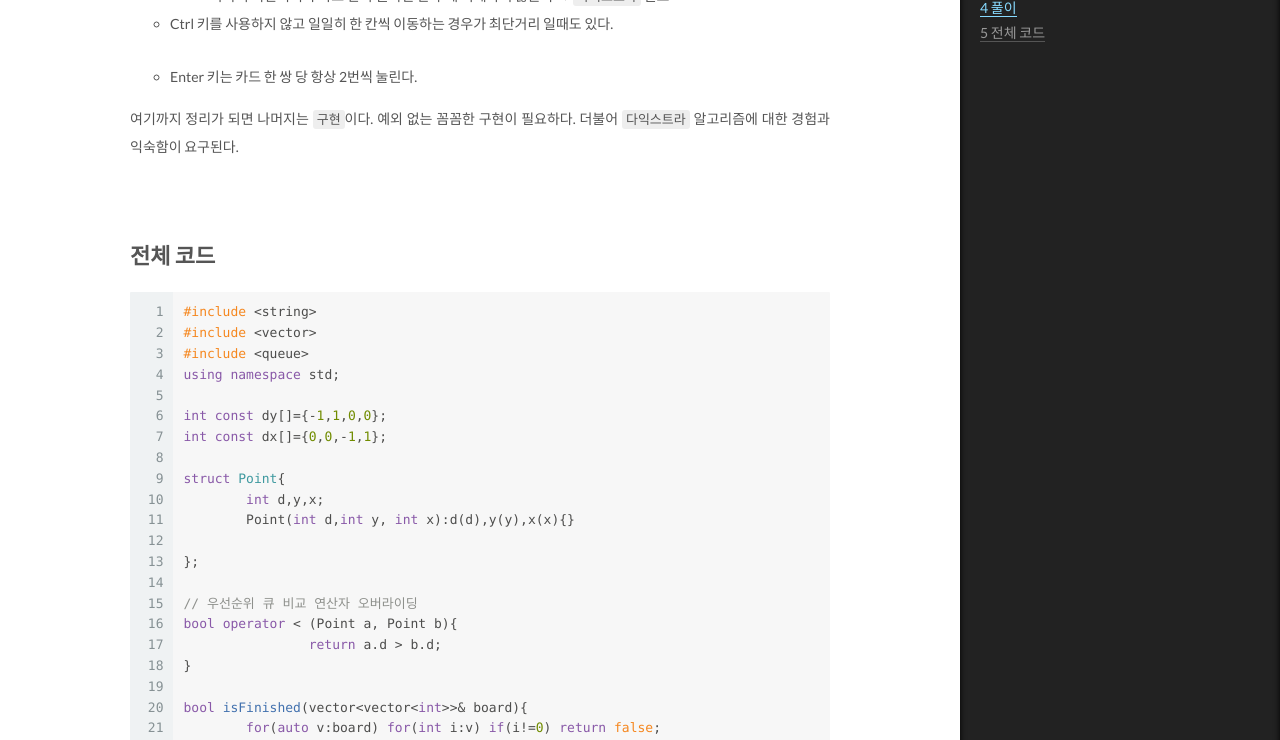
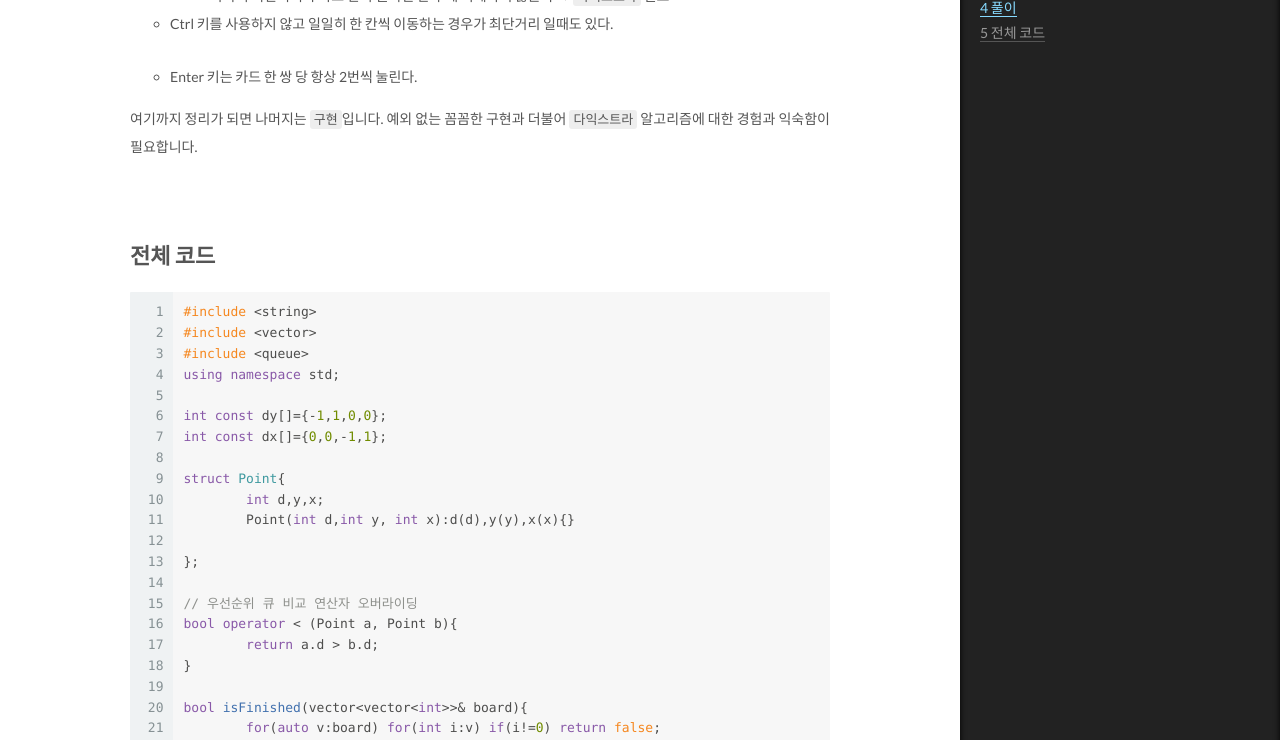
Before and after one commit to yjyoon-dev/yjyoon-dev.github.io, a Jekyll site: the page built from _posts/2021-01-29-kakao-paircard.md, in a window 1280 px wide and 1400 px high, scrolled down 4564 px. Shown: the part 150-890 px from the top of the window. Built offline with Jekyll 4.4.1, drawn with Linux system fonts in a browser that asks for light colours; comment, search, counter and statistics services are not loaded.

Commit message:
edit post kakao paircard

```diff
--- a/_posts/2021-01-29-kakao-paircard.md
+++ b/_posts/2021-01-29-kakao-paircard.md
@@ -106,7 +106,7 @@ board|r|c|result
 
 - Enter 키는 카드 한 쌍 당 항상 2번씩 눌린다.
 
-여기까지 정리가 되면 나머지는 `구현`이다. 예외 없는 꼼꼼한 구현이 필요하다. 더불어 `다익스트라` 알고리즘에 대한 경험과 익숙함이 요구된다.
+여기까지 정리가 되면 나머지는 `구현`입니다. 예외 없는 꼼꼼한 구현과 더불어 `다익스트라` 알고리즘에 대한 경험과 익숙함이 필요합니다.
 
 <br>
 
@@ -129,7 +129,7 @@ struct Point{
 
 // 우선순위 큐 비교 연산자 오버라이딩
 bool operator < (Point a, Point b){
-		return a.d > b.d;
+	return a.d > b.d;
 }
 
 bool isFinished(vector<vector<int>>& board){
@@ -167,7 +167,7 @@ int getDist(vector<vector<int>>& board, int y1, int x1, int y2, int x2){
             int cnt=0;
 			int ny=cur.y, nx=cur.x;
 
-            // 한 칸씩 i방향으로 옮겨가며 최단거리 계산
+        // 한 칸씩 i방향으로 옮겨가며 최단거리 계산
 			while(inRange(ny+dy[i],nx+dx[i])){
 				cnt++;
 				ny+=dy[i]; nx+=dx[i];
@@ -180,7 +180,7 @@ int getDist(vector<vector<int>>& board, int y1, int x1, int y2, int x2){
 				}
 			}
 
-            // 카드 또는 벽을 마주친 경우 Ctrl 키를 이용해 1번만에 이동 가능
+        // 카드 또는 벽을 마주친 경우 Ctrl 키를 이용해 1번만에 이동 가능
 			if(dist[ny][nx]>curDist+1){
 					dist[ny][nx]=curDist+1;
 					q.push(Point(curDist+1,ny,nx));
@@ -205,17 +205,17 @@ int solve(vector<vector<int>>& board, int y, int x){
 
 			if(point.empty()) continue;
 
-            // 앞에꺼를 먼저 뒤집음
+        // 앞에꺼를 먼저 뒤집음
 			int cand1 = getDist(board,y,x,point[0].first,point[0].second)
 			+ getDist(board,point[0].first,point[0].second,point[1].first,point[1].second)
 			+ 2;
 
-            // 뒤에꺼를 먼저 뒤집음
+        // 뒤에꺼를 먼저 뒤집음
 			int cand2 = getDist(board,y,x,point[1].first,point[1].second)
 			+ getDist(board,point[1].first,point[1].second,point[0].first,point[0].second)
 			+ 2;
 
-            // dfs
+        // dfs
 			board[point[0].first][point[0].second]=0;
 			board[point[1].first][point[1].second]=0;
 
```
